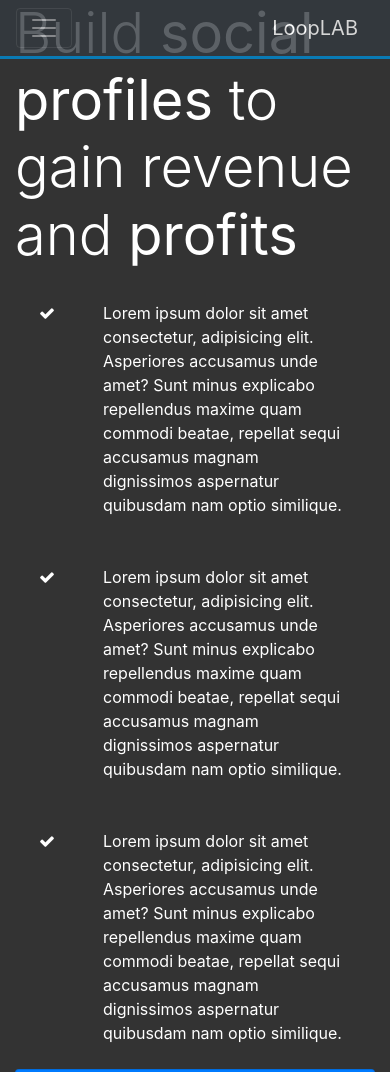
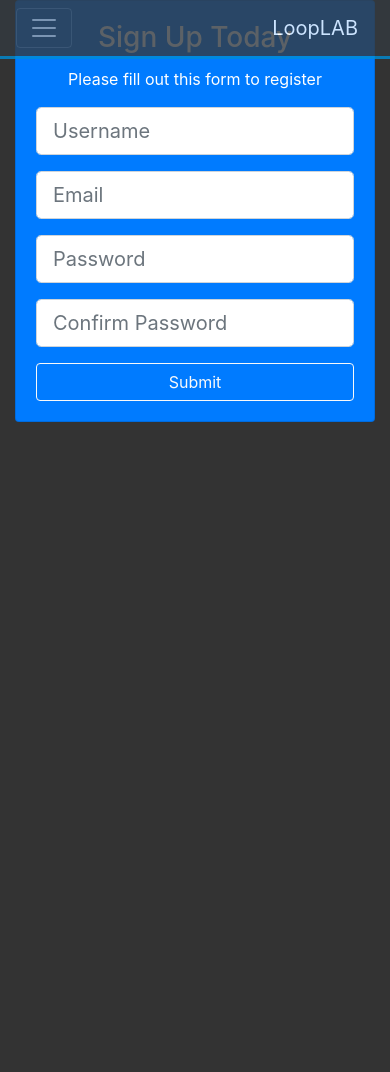
Before and after one commit to Oshinowo/looplab-theme, a website: page src/index.html in a window 390 px wide. Shown: the top 1072 px of the page. After the commit the page ends 844 px from the top, so only its background shows below. Drawn offline with Linux system fonts and the light colour scheme.

Commit message:
sixth commit

```diff
--- a/src/index.html
+++ b/src/index.html
@@ -42,7 +42,7 @@
                 <div class="home-inner">
                     <div class="container">
                         <div class="row">
-                            <div class="col-lg-8">
+                            <div class="col-lg-8 d-none d-lg-block">
                                 <h1 class="display-4">Build <strong>social profiles</strong> to gain revenue and
                                     <strong>profits</strong></h1>
                                 <div class="d-flex flex-row">
@@ -98,6 +98,7 @@
                                                 <input type="password" class="form-control form-control-lg"
                                                     placeholder="Confirm Password">
                                             </div>
+                                            <input type="submit" class="btn btn-outline-light btn-block">
                                         </form>
                                     </div>
                                 </div>
```
